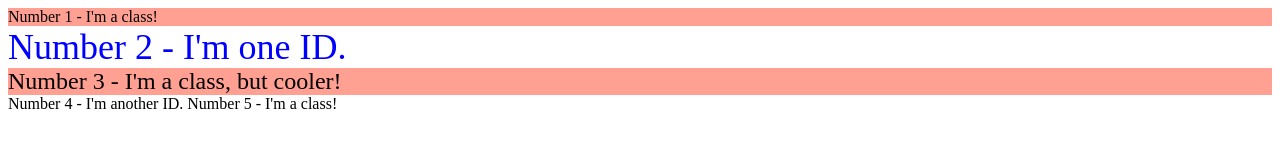
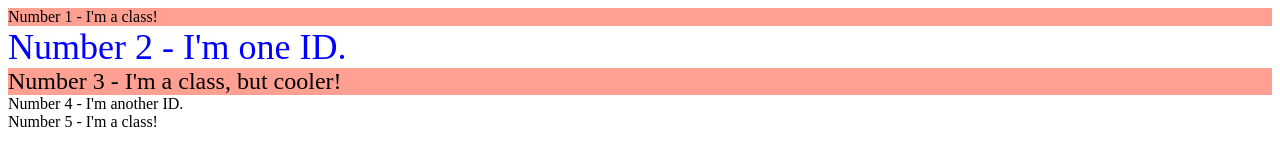
Before and after one commit to tr-h3x/classid, a plain HTML site: page index.html in a window 1280 px wide. Drawn offline with Linux system fonts and the light colour scheme.

Commit message:
Finish elements 4 and 5

```diff
--- a/index.html
+++ b/index.html
@@ -16,9 +16,9 @@
 
     <div class="number-3">Number 3 - I'm a class, but cooler!</div>
 
-    Number 4 - I'm another ID.
+    <div id="number-4">Number 4 - I'm another ID.</div>
 
-    Number 5 - I'm a class!
+    <div class="number-5">Number 5 - I'm a class!</div>
 
 </body>
 </html>
```
